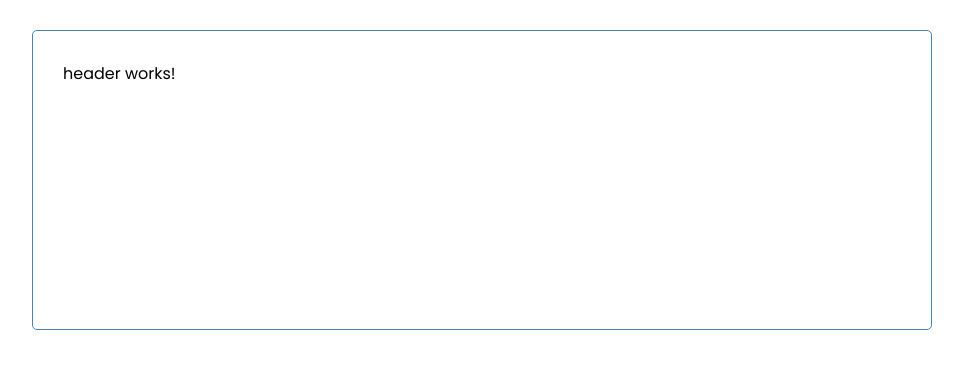
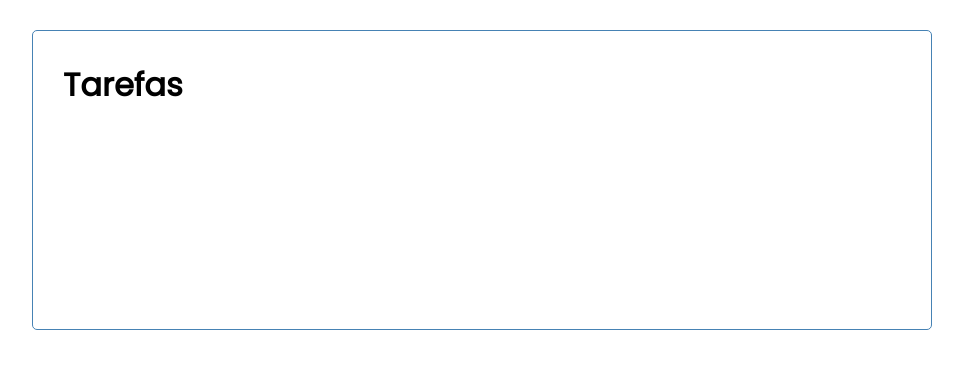
Before and after one commit to RafaelSaCa/ListaDeTarefas, an Angular app: page / in a window 1280 px wide. Shown: the top 368 px of the page, without its empty margins (158-1121 px from the left). Built offline with nearby package versions, Linux system fonts and the light colour scheme.

Commit message:
Estilização header component

```diff
--- a/src/app/components/header/header.component.css
+++ b/src/app/components/header/header.component.css
@@ -0,0 +1,7 @@
+header{
+  display: flex;
+  justify-content: space-between;
+  align-items: center;
+  margin-bottom: 20px;
+
+}
--- a/src/app/components/header/header.component.html
+++ b/src/app/components/header/header.component.html
@@ -1 +1,3 @@
-<p>header works!</p>
+<header>
+  <h1>{{title}}</h1>
+</header>
--- a/src/app/components/header/header.component.ts
+++ b/src/app/components/header/header.component.ts
@@ -8,5 +8,7 @@
   styleUrl: './header.component.css'
 })
 export class HeaderComponent {
+  title: string ='Tarefas';
+
 
 }
```
